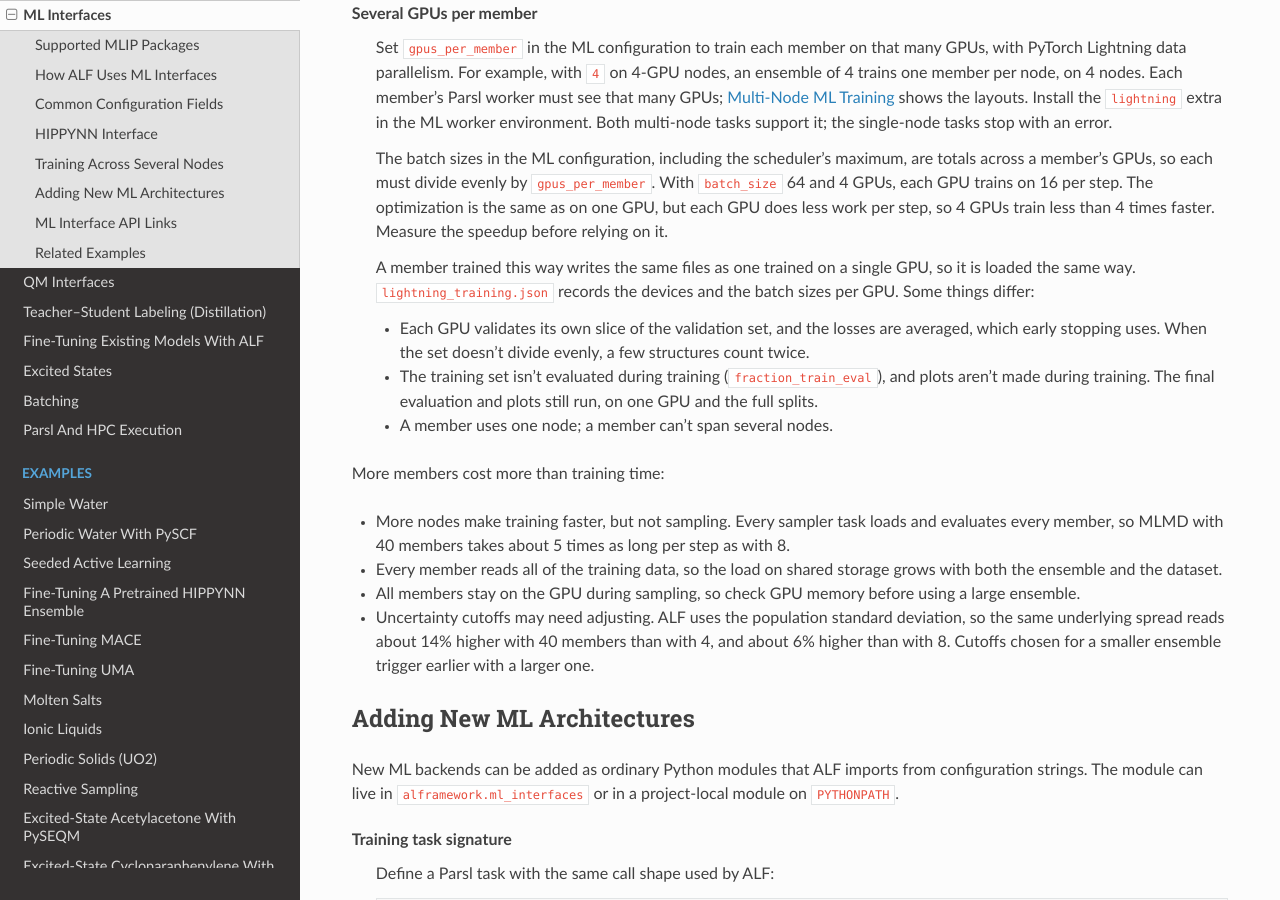
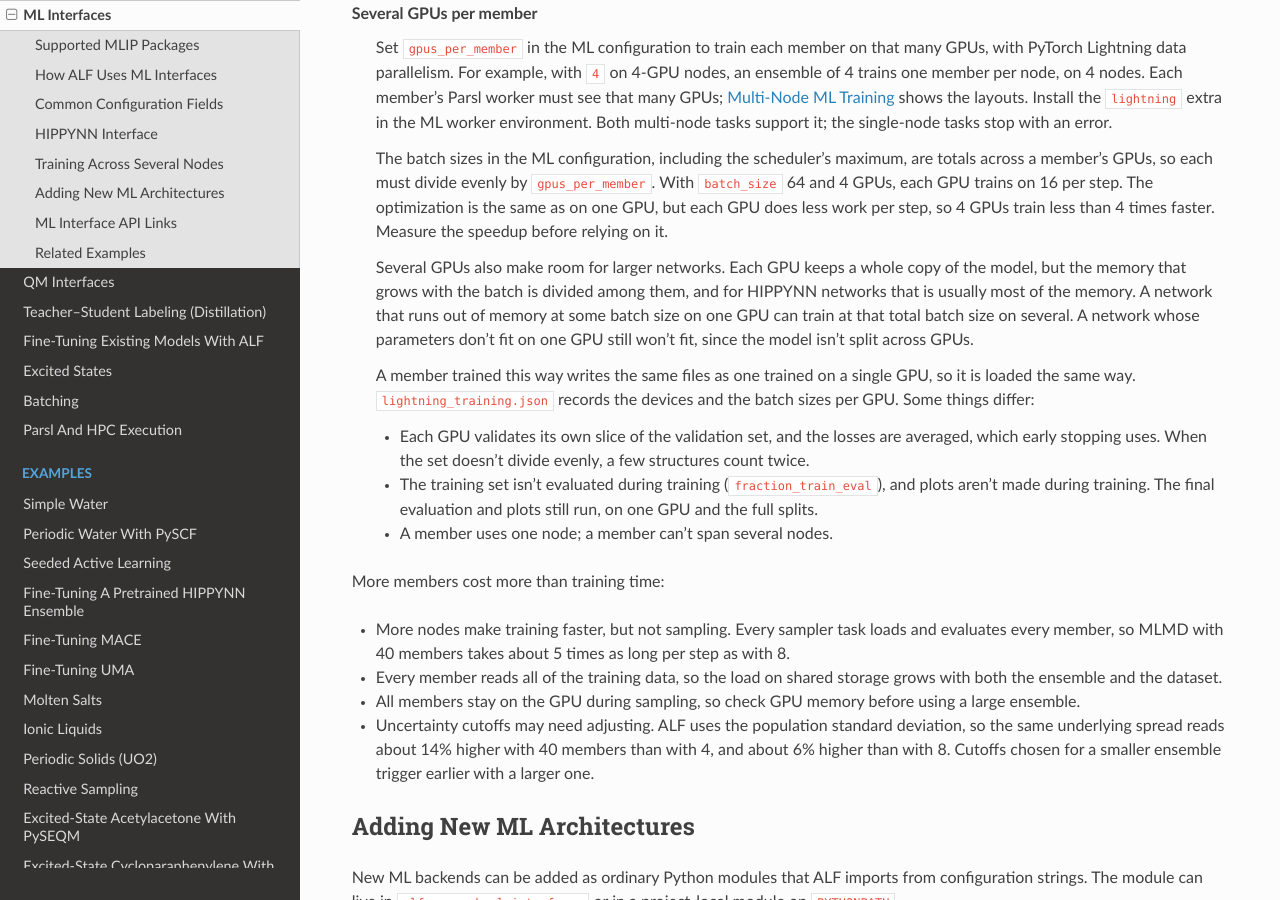
Before and after one commit to lanl/ALF, a Sphinx documentation site: the page built from docs/source/user_guide/ml_interfaces.rst, in a window 1280 px wide and 900 px high, scrolled down 4457 px. Built offline with Sphinx 7.4.7 and the Read the Docs theme 3.1.0, drawn with Linux system fonts in a browser that asks for light colours; pages that are not in the unit, such as notebooks, are missing from menus.

Commit message:
Explain that several GPUs per member make room for larger batches
Each GPU keeps a whole copy of the model, but the memory that grows with the batch is divided
among them, so a network that runs out of memory at some batch size on one GPU can train at that
total batch size on several. A network whose parameters don't fit on one GPU still won't.

Co-Authored-By: Claude Opus 5.5 <noreply@anthropic.com>

```diff
--- a/docs/source/user_guide/ml_interfaces.rst
+++ b/docs/source/user_guide/ml_interfaces.rst
@@ -270,6 +270,12 @@ Several GPUs per member
    does less work per step, so 4 GPUs train less than 4 times faster. Measure the speedup before
    relying on it.
 
+   Several GPUs also make room for larger networks. Each GPU keeps a whole copy of the model, but
+   the memory that grows with the batch is divided among them, and for HIPPYNN networks that is
+   usually most of the memory. A network that runs out of memory at some batch size on one GPU can
+   train at that total batch size on several. A network whose parameters don't fit on one GPU still
+   won't fit, since the model isn't split across GPUs.
+
    A member trained this way writes the same files as one trained on a single GPU, so it is loaded
    the same way. ``lightning_training.json`` records the devices and the batch sizes per GPU. Some
    things differ:
```
